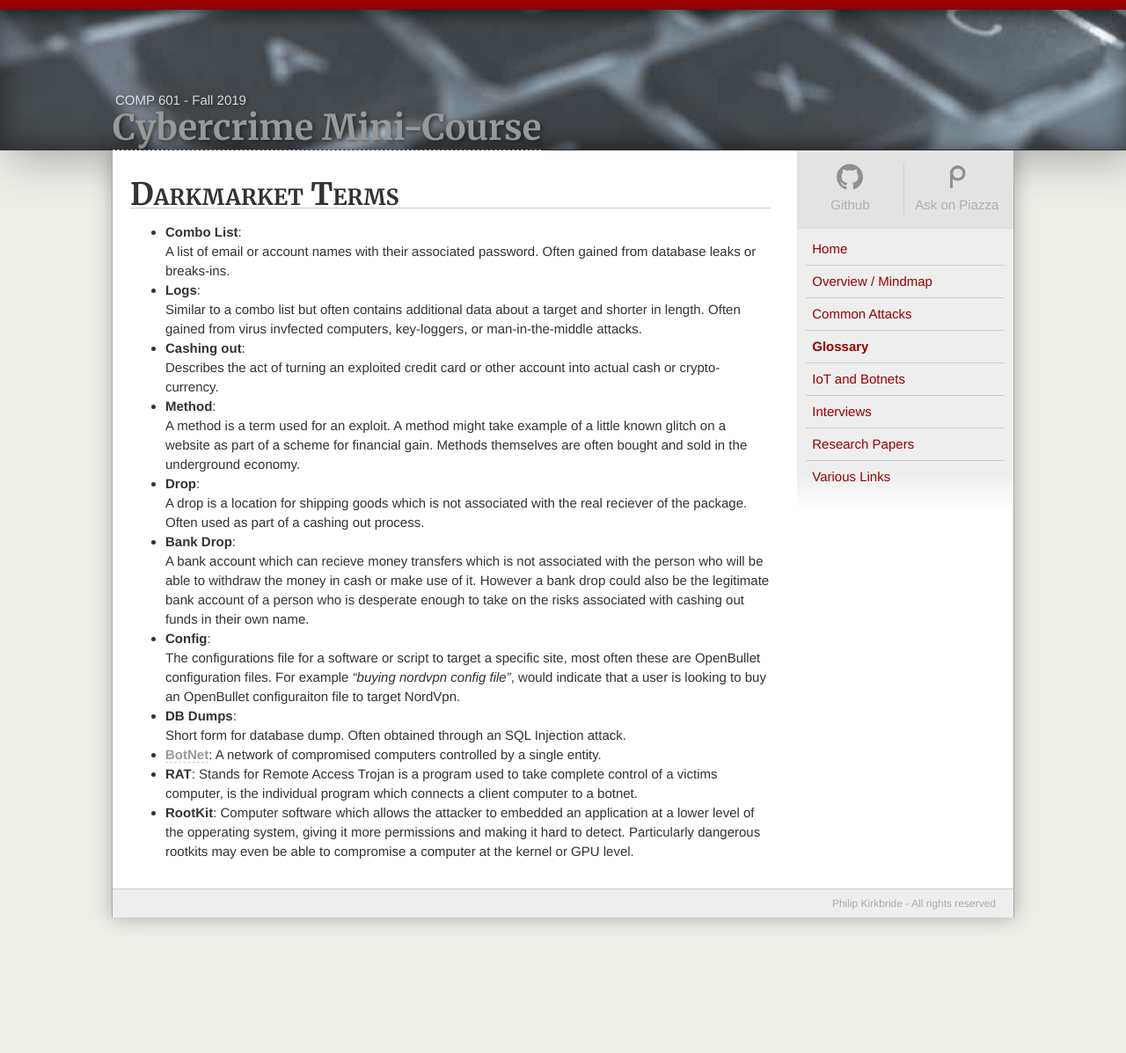
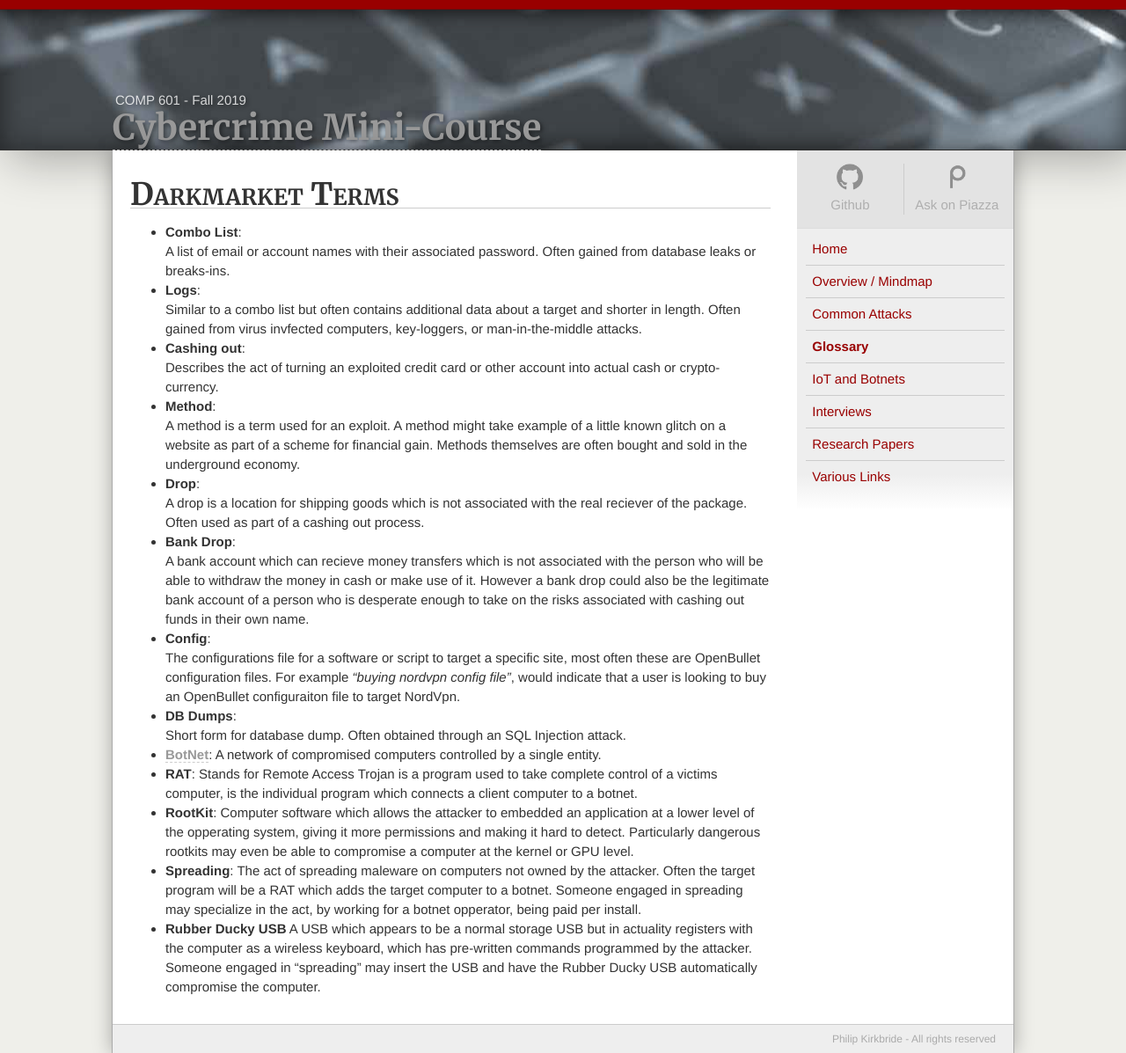
Before and after one commit to kirkins/Cyber-Crime-Micro-Course, a Jekyll site: the page built from glossary.md, in a window 1280 px wide. Shown: the whole page at 88% size. Built offline with Jekyll 4.4.1, drawn with Linux system fonts in a browser that asks for light colours; nearby versions of some CDN libraries; some web fonts are replaced; Markdown is read by kramdown in place of the engine named in the settings.

Commit message:
add information on Rubber Ducky USB

```diff
--- a/glossary.md
+++ b/glossary.md
@@ -28,3 +28,7 @@ A network of compromised computers controlled by a single entity.
 Stands for Remote Access Trojan is a program used to take complete control of a victims computer, is the individual program which connects a client computer to a botnet.
 - **RootKit**:
 Computer software which allows the attacker to embedded an application at a lower level of the opperating system, giving it more permissions and making it hard to detect. Particularly dangerous rootkits may even be able to compromise a computer at the kernel or GPU level.
+- **Spreading**:
+The act of spreading maleware on computers not owned by the attacker. Often the target program will be a RAT which adds the target computer to a botnet. Someone engaged in spreading may specialize in the act, by working for a botnet opperator, being paid per install.
+- **Rubber Ducky USB**
+A USB which appears to be a normal storage USB but in actuality registers with the computer as a wireless keyboard, which has pre-written commands programmed by the attacker. Someone engaged in "spreading" may insert the USB and have the Rubber Ducky USB automatically compromise the computer.
```
Also changed, not shown: links.md (+1 -0 lines).
